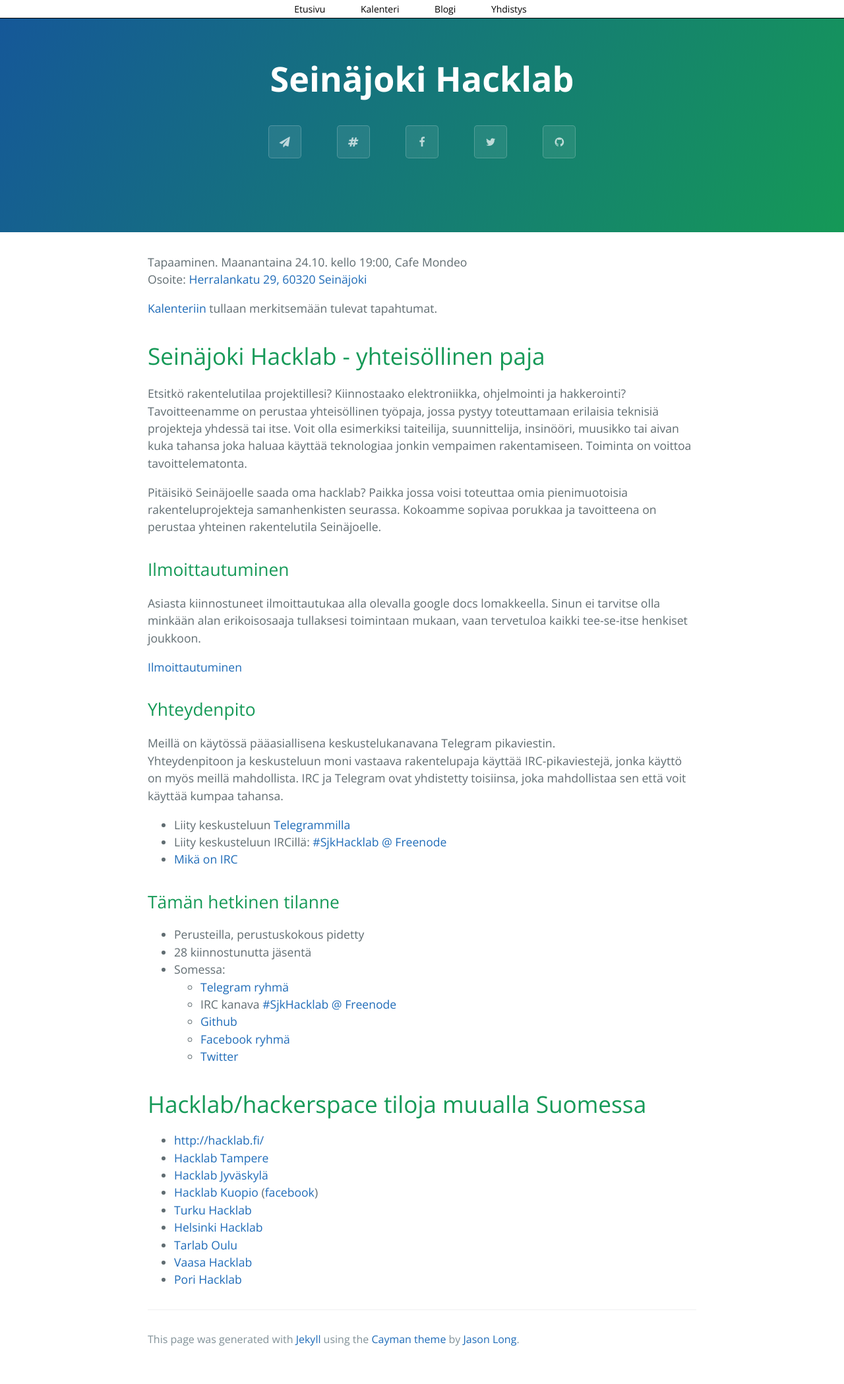
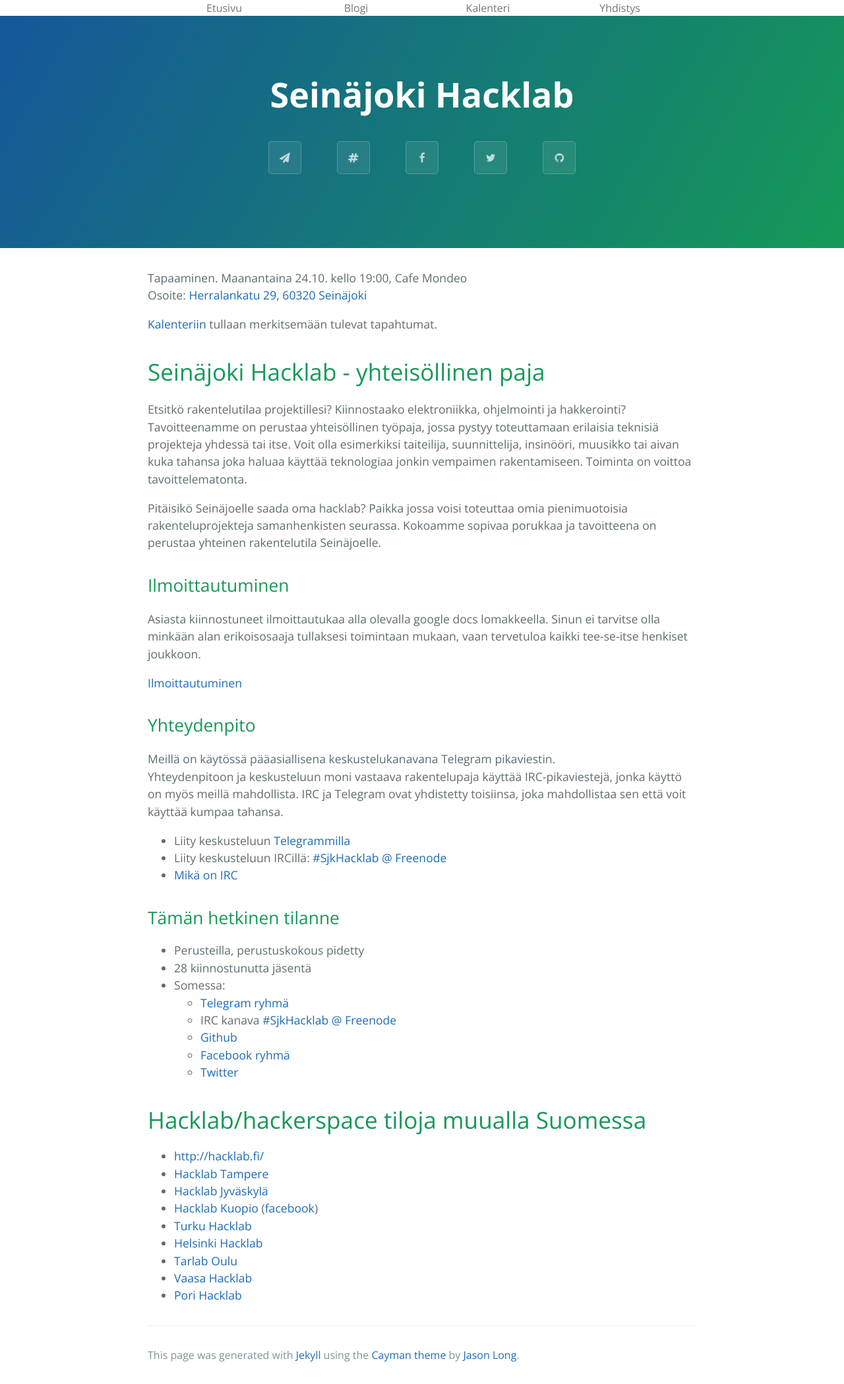
Before and after one commit to d1stro/SeinajokiHacklab.github.io, a Jekyll site: the page built from index.md, in a window 1280 px wide. Shown: the whole page at 66% size. Built offline with Jekyll 4.4.1, drawn with Linux system fonts in a browser that asks for light colours; nearby versions of some CDN libraries; before the commit the page ends 2074 px from its top, so only the background shows below that.

Commit message:
Uusi päävalikko

```diff
--- a/_includes/navbar.html
+++ b/_includes/navbar.html
@@ -1,10 +1,15 @@
 <div id="navi-bar">
+<ul class="nav navbar-nav">
+  <!-- 1st level -->
+  {% for nav in site.data.mainmenu %}
+  <li><a href="{{ nav.link | prepend: full_base_url }}">{{ nav.title | escape }}</a>
+    {% if nav.sub != null %}<!-- 2nd level -->
     <ul>
-        <li><a href="/">Etusivu</a></li>
-{% for my_page in site.pages %}
-  {% if my_page.title %}{% unless my_page.show_in_nav == false %}
-        <li><a href="{{ my_page.url | prepend: full_base_url }}">{{ my_page.title | escape }}</a></li>
-  {% endunless %}{% endif %}
-{% endfor %}
+    {% for sub in nav.sub %}  <li><a href="{{ site.baseurl }}{{ sub.link }}">{{ sub.title | escape }}</a></li>
+    {% endfor %}
     </ul>
+    {% endif %}
+  </li>
+  {% endfor %}
+</ul>
 </div>
--- a/css/sjkhacklab.css
+++ b/css/sjkhacklab.css
@@ -23,35 +23,82 @@
 }
 
 
-#navi-bar{
-    background-color: #fff;
-    font-size: 14px;
-    border-bottom: 1px solid #000;
-    text-align: center;
-    position: fixed;
-    width: 100%;
-    z-index: 9999;
+
+#navi-bar {
 }
+#navi-bar {
+  margin: 0px auto;
+  margin: 0px;
+  text-align: center;
+  height: 24px;
+}
+
+#navi-bar ul ul {
+  display: none;
+}
+
+#navi-bar ul li:hover > ul {
+  display: block;
+}
+
+
 #navi-bar ul {
-    list-style-type: none;
-    padding-left: 0;
-    padding-top: 1px;
-    padding-bottom: 1px;
-    padding-right: 5px;
-    margin: 2px;
+  padding: 0 5px;
+  border-radius: 5px;
+  list-style: none;
+  position: relative;
+  display: inline-table;
+  margin: 0px;
 }
+#navi-bar ul:after {
+  content: "";
+  clear: both;
+  display: block;
+}
+
 #navi-bar ul li {
-    display: inline;
-    margin-right: 30px;
+  float: left;
+  width: 200px;
 }
+#navi-bar ul li:hover {
+  background: #e3e6ea;
+}
+#navi-bar ul li:hover a {
+  color: #000;
+}
+
 #navi-bar ul li a {
-    text-decoration: none;
-    color: #000;
-    padding: 7px 10px;
-    border-radius: 3px;
-    transition: color 0.3s, background 0.4s;
+  display: block;
+  /*padding: 5px 5px;*/
+  color: #757575;
+  text-decoration: none;
 }
-#navi-bar ul li a:hover {
-    color: #000;
-    background-color: #F3F6FA;
+
+
+#navi-bar ul ul {
+  background: #f3f6fa;
+  border-radius: 0px;
+  padding: 0;
+  position: absolute;
+  top: 100%;
 }
+#navi-bar ul ul li {
+  float: none;
+  border-top: 1px solid #f3f6fa;
+  border-bottom: 1px solid #f3f6fa;
+  position: relative;
+}
+#navi-bar ul ul li a {
+  padding: 5px 0px;
+  color: #fff;
+}
+#navi-bar ul ul li a {  }
+#navi-bar ul ul li a:hover {
+  background: #e3e6ea;
+}
+
+#navi-bar ul ul ul {
+  position: absolute;
+  left: 100%;
+  top:0;
+}
```
Also changed, not shown: _data/mainmenu.yml (added, +21 -0 lines), yhdistys/index.md (added, +7 -0 lines), yhdistys/saannot.md (added, +7 -0 lines), yhdistys/tilasaannot.md (added, +5 -0 lines).
